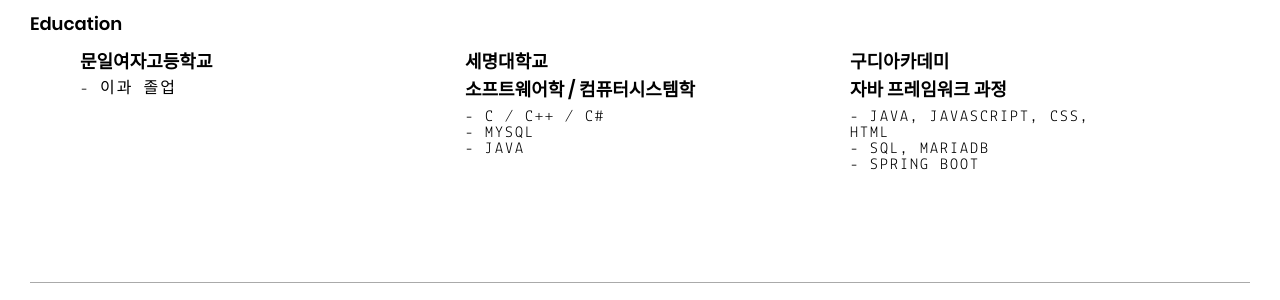
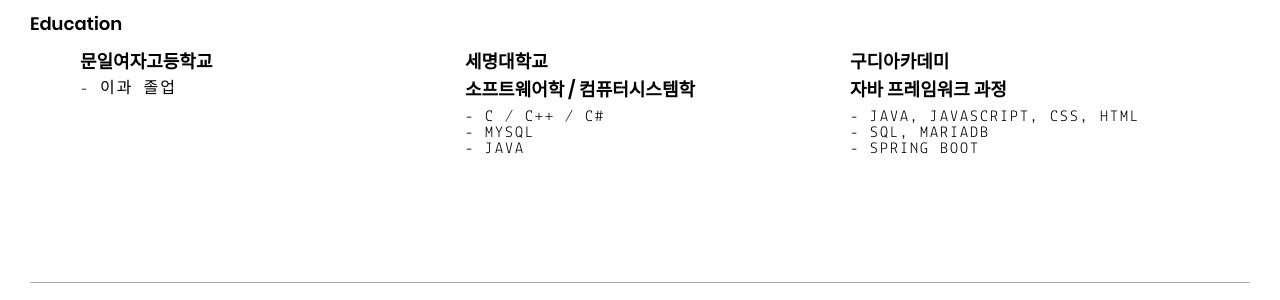
Before and after one commit to heairin1008/heairin1008.github.io, a Jekyll site: the page built from index.html, in a window 1280 px wide. Shown: the part 481-781 px from the top of the page. Built offline with Jekyll 4.4.1, drawn with Linux system fonts in a browser that asks for light colours.

Commit message:
Update _layout.scss

```diff
--- a/assets/scss/_layout.scss
+++ b/assets/scss/_layout.scss
@@ -50,7 +50,6 @@
 	@media (min-width: $breakpoint-medium) {
 		p {
 			font-size: 1.6rem;
-			max-width: 66.66666%;
 		}
 	}
 }
```
